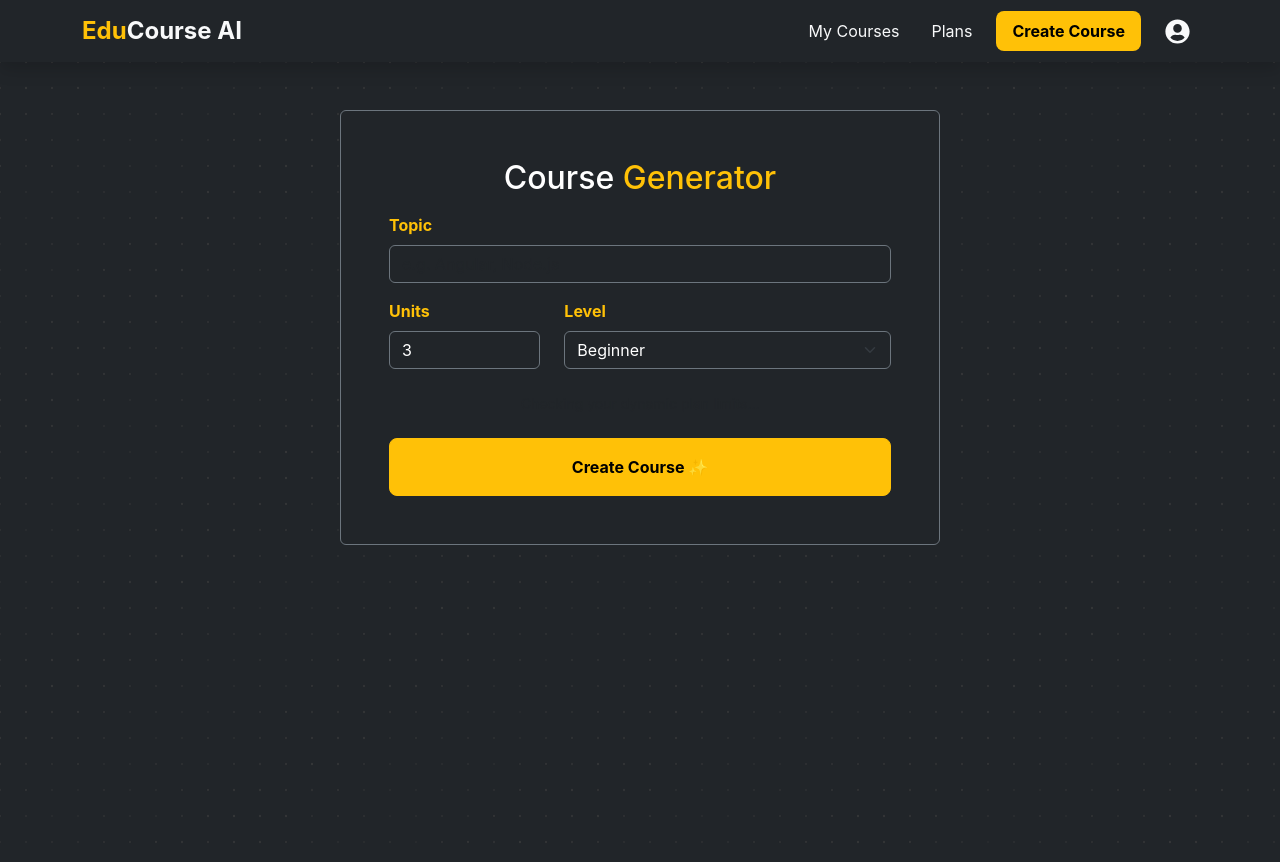
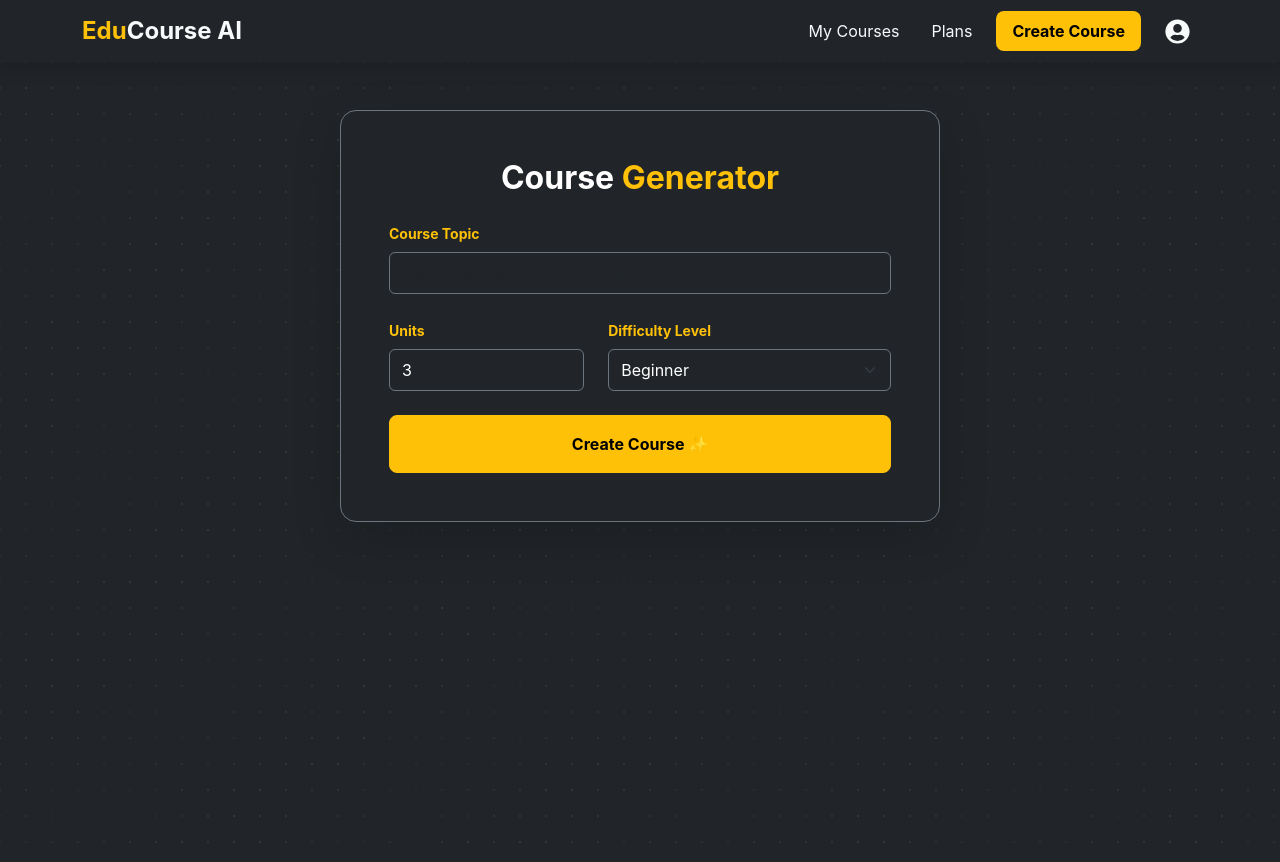
Before and after one commit to AbdelrahmanAhmed240/EduCourse-Project, a React (Vite) app in the folder eduforge-frontend/: page /generate in a window 1280 px wide. Built offline with nearby package versions, Linux system fonts and the light colour scheme.

Commit message:
UI fixes in Frontend

```diff
--- a/eduforge-frontend/src/pages/Generator.jsx
+++ b/eduforge-frontend/src/pages/Generator.jsx
@@ -6,9 +6,7 @@ import toast, { Toaster } from 'react-hot-toast';
 import { saveCourse, fetchRemainingCreations } from '../api';
 
 const Generator = () => {
-  const [topic, setTopic] = useState('');
-  const [units, setUnits] = useState(3);
-  const [level, setLevel] = useState('Beginner');
+  const [formData, setFormData] = useState({ topic: '', units: 3, level: 'Beginner' });
   const [remaining, setRemaining] = useState(null);
   const { updateCourse, loading, setLoading } = useCourse();
   const navigate = useNavigate();
@@ -16,28 +14,26 @@ const Generator = () => {
   useEffect(() => {
     if (localStorage.getItem('profile')) {
       fetchRemainingCreations()
-        .then(({ data }) => {
-          setRemaining(data.remaining);
-        })
-        .catch((err) => console.error("Could not load creation metrics limits:", err));
+        .then(({ data }) => setRemaining(data.remaining))
+        .catch(() => setRemaining(0)); // Default to 0 on failure for safety
     }
   }, []);
 
   const handleCreate = async (e) => {
     e.preventDefault();
-    if (!localStorage.getItem('profile')) return toast.error("Please log in to continue.");
-
-    if (remaining === 0) return toast.error("Limit reached for this week!");
+    if (loading) return;
+    if (!localStorage.getItem('profile')) return toast.error("Please log in to continue.", { id: 'gen-err' });
+    if (remaining === 0) return toast.error("Weekly generation limit reached.", { id: 'gen-err' });
 
     setLoading(true);
     try {
-      const { data } = await saveCourse({ topic, units, level });
+      const { data } = await saveCourse(formData);
       updateCourse(data);
-      toast.success("Course Created Successfully! ✨");
+      toast.success("Course generated successfully! ✨", { id: 'gen-success' });
       navigate('/dashboard');
     } catch (error) {
-      const errorMessage = error.response?.data?.message || "Something went wrong. Please try again.";
-      toast.error(errorMessage);
+      const msg = error.response?.data?.message || "Generation failed. Please try again.";
+      toast.error(msg, { id: 'gen-err' });
     } finally {
       setLoading(false);
     }
@@ -47,96 +43,72 @@ const Generator = () => {
     <DotPattern>
       <Toaster position="top-center" />
       <div className="py-5 container">
-        <div className="card p-5 border-secondary mx-auto bg-dark" style={{ maxWidth: '600px' }}>
-          <h2 className="text-center mb-3 text-white">Course <span className="text-warning">Generator</span></h2>
+        <div className="card p-4 p-md-5 border-secondary mx-auto bg-dark shadow-lg rounded-4" style={{ maxWidth: '600px' }}>
+          <h2 className="text-center mb-4 text-white fw-bold">
+            Course <span className="text-warning">Generator</span>
+          </h2>
 
           <form onSubmit={handleCreate}>
-            <div className="mb-3">
-              <label className="form-label text-warning fw-bold">Topic</label>
+            <div className="mb-4">
+              <label className="form-label text-warning small fw-bold">Course Topic</label>
               <input
                 type="text"
-                className="form-control bg-dark text-white border-secondary"
+                className="form-control bg-dark text-white border-secondary py-2"
                 required
-                onChange={(e) => setTopic(e.target.value)}
-                placeholder="e.g. Angular, Node.js"
-                disabled={remaining === 0 || loading}
+                placeholder="e.g. Advanced React Patterns"
+                value={formData.topic}
+                onChange={(e) => setFormData({...formData, topic: e.target.value})}
+                disabled={loading || remaining === 0}
               />
             </div>
 
             <div className="row mb-4">
-              <div className="col-4">
-                <label className="form-label text-warning fw-bold">Units</label>
+              <div className="col-5">
+                <label className="form-label text-warning small fw-bold">Units</label>
                 <input
                   type="number"
-                  className="form-control bg-dark text-white border-secondary"
-                  defaultValue="3"
-                  min="1"
-                  max="10"
-                  onChange={(e) => setUnits(e.target.value)}
-                  disabled={remaining === 0 || loading}
+                  className="form-control bg-dark text-white border-secondary py-2"
+                  min="1" max="10"
+                  value={formData.units}
+                  onChange={(e) => setFormData({...formData, units: e.target.value})}
+                  disabled={loading || remaining === 0}
                 />
               </div>
-              <div className="col-8">
-                <label className="form-label text-warning fw-bold">Level</label>
+              <div className="col-7">
+                <label className="form-label text-warning small fw-bold">Difficulty Level</label>
                 <select
-                  className="form-select bg-dark text-white border-secondary"
-                  onChange={(e) => setLevel(e.target.value)}
-                  disabled={remaining === 0 || loading}
+                  className="form-select bg-dark text-white border-secondary py-2"
+                  value={formData.level}
+                  onChange={(e) => setFormData({...formData, level: e.target.value})}
+                  disabled={loading || remaining === 0}
                 >
-                  <option>Beginner</option>
-                  <option>Intermediate</option>
-                  <option>Professional</option>
+                  <option value="Beginner">Beginner</option>
+                  <option value="Intermediate">Intermediate</option>
+                  <option value="Professional">Professional</option>
                 </select>
               </div>
             </div>
 
+            {/* Status indicator */}
+            {remaining !== null && (
               <div className="text-center mb-4">
-              {remaining === null ? (
-                <p className="text-muted small m-0">Checking your dynamic plan limits...</p>
-              ) : remaining === Infinity ? (
-                <p className="text-info fw-bold m-0">⚡ Unlimited Access Plan Enabled</p>
-              ) : (
-                <p className={`fw-bold m-0 ${remaining === 0 ? 'text-danger' : 'text-warning'}`}>
-                  {remaining === 0
-                    ? "⚠️ No creations available this week"
-                    : `📊 ${remaining} ${remaining === 1 ? 'creation' : 'creations'} available this week`
-                  }
+                <p className={`small fw-bold ${remaining === 0 ? 'text-danger' : 'text-warning'}`}>
+                  {remaining === Infinity ? "⚡ Unlimited Access" :
+                   remaining === 0 ? "⚠️ Limit reached for this week" :
+                   `📊 ${remaining} ${remaining === 1 ? 'creation' : 'creations'} remaining`}
                 </p>
+              </div>
             )}
-            </div>
 
-            {remaining === 0 ? (
-              <button
-                type="button"
-                className="btn btn-secondary fw-bold w-100 py-3 rounded-3"
-                style={{ cursor: 'not-allowed', opacity: 0.6 }}
-                disabled
-              >
-                0 Creations Available 🔒
-              </button>
-            ) : (
             <button
               type="submit"
-                className="btn btn-warning fw-bold w-100 py-3 rounded-3 d-flex align-items-center justify-content-center"
-                disabled={loading}
+              className="btn btn-warning w-100 fw-bold py-3 rounded-3 d-flex align-items-center justify-content-center"
+              disabled={loading || remaining === 0}
             >
               {loading ? (
-                  <>
-                    <span
-                      className="spinner-border spinner-border-sm me-3 text-dark"
-                      role="status"
-                      aria-hidden="true"
-                      style={{ width: '1.2rem', height: '1.2rem', strokeWidth: '3px' }}
-                    ></span>
-                    <span className="placeholder-glow">
-                      <span className="text-dark">Creating Your Syllabus... ⏳</span>
-                    </span>
-                  </>
-                ) : (
-                  "Create Course ✨"
-                )}
+                <><span className="spinner-border spinner-border-sm me-2"></span>Generating...</>
+              ) : "Create Course ✨"}
             </button>
-            )}
           </form>
         </div>
       </div>
--- a/eduforge-frontend/src/pages/Login.jsx
+++ b/eduforge-frontend/src/pages/Login.jsx
@@ -6,106 +6,103 @@ import toast, { Toaster } from 'react-hot-toast';
 
 const Login = () => {
   const [isLogin, setIsLogin] = useState(true);
+  const [loading, setLoading] = useState(false);
+  const [formData, setFormData] = useState({ name: '', email: '', password: '' });
   const navigate = useNavigate();
-  const [formData, setFormData] = useState({
-    name: '',
-    email: '',
-    password: ''
-  });
 
   const handleSubmit = async (e) => {
     e.preventDefault();
-    const passwordRegex = /^(?=.*[A-Za-z])(?=.*\d)[A-Za-z\d]{8,}$/;
+
+    // Professional Password Policy Validation
+    const passwordRegex = /^(?=.*[A-Za-z])(?=.*\d)(?=.*[@$!%*#?&])[A-Za-z\d@$!%*#?&]{8,}$/;
+
     if (!isLogin && !passwordRegex.test(formData.password)) {
-      toast.error("Password is too weak : Min 8 chars, 1 letter, 1 number", { id: 'pass-error' });
+      toast.error("Password must be 8+ chars, with 1 letter, 1 number, and 1 special character.", { id: 'auth-err' });
       return;
     }
 
+    setLoading(true);
     try {
       if (isLogin) {
         const { data } = await login({ email: formData.email, password: formData.password });
         localStorage.setItem('profile', JSON.stringify(data));
-        navigate('/profile');
+        toast.success("Welcome back!");
+        navigate('/dashboard');
       } else {
         await signup(formData);
-        toast.success("Account created successfully! Please log in.");
-        setIsLogin(true);
+        toast.success("Account created successfully! Please sign in.");
+        setIsLogin(true); // Switch to login view
+        setFormData({ name: '', email: '', password: '' }); // Clear form
       }
     } catch (error) {
-      const message = error.response?.data?.message || "An error occurred";
-      toast.error(message);
+      // Extract backend error message or fallback to default
+      const message = error.response?.data?.message || "Authentication failed. Please verify your credentials.";
+      toast.error(message, { id: 'auth-err' });
+    } finally {
+      setLoading(false);
     }
   };
 
   return (
     <DotPattern>
-      <Toaster position="center" reverseOrder={false} />
-      <div className="container d-flex justify-content-center my-4">
-        <div className="card bg-dark text-white border-secondary p-4 rounded-2 w-100" style={{ maxWidth: '600px' }}>
+      <Toaster position="top-center" reverseOrder={false} />
+      <div className="container d-flex justify-content-center align-items-center" style={{ minHeight: '80vh' }}>
+        <div className="card bg-dark text-white border border-secondary shadow-lg p-5 rounded-4 w-100" style={{ maxWidth: '450px' }}>
 
-          <div className="text-center mb-3">
-            <h2>
-              {isLogin ? 'Welcome ' : 'Join '}
+          <div className="text-center mb-4">
+            <h2 className="fw-bold mb-2">
+              {isLogin ? 'Sign In to ' : 'Join '}
               <span className="text-warning">EduCourse</span>
             </h2>
-            <p className="text-secondary">
-              {isLogin ? 'Sign in to your account' : 'Register for a new account'}
+            <p className="text-secondary small">
+              {isLogin ? 'Enter your credentials to access your account' : 'Create your account to start learning'}
             </p>
           </div>
 
           <form onSubmit={handleSubmit}>
             {!isLogin && (
               <div className="mb-3">
-                <label className="form-label text-warning">Full Name</label>
-                <input
-                  name="name"
-                  type="text"
-                  className="form-control bg-dark text-white border-secondary"
-                  required
-                  onChange={(e) => (setFormData({ ...formData, [e.target.name]: e.target.value}))}
-                />
+                <label className="form-label text-warning small fw-bold">Full Name</label>
+                <input name="name" type="text" className="form-control bg-dark text-white border-secondary" required
+                  onChange={(e) => setFormData({...formData, name: e.target.value})} value={formData.name} />
               </div>
             )}
 
             <div className="mb-3">
-              <label className="form-label text-warning">Email Address</label>
-              <input
-                name="email"
-                type="email"
-                className="form-control bg-dark text-white border-secondary"
-                required
-               onChange={(e) => (setFormData({ ...formData, [e.target.name]: e.target.value }))}
-               />
+              <label className="form-label text-warning small fw-bold">Email Address</label>
+              <input name="email" type="email" className="form-control bg-dark text-white border-secondary" required
+                onChange={(e) => setFormData({...formData, email: e.target.value})} value={formData.email} />
             </div>
 
-            <div className="mb-3">
-              <label className="form-label text-warning">Password</label>
-              <input
-                name="password"
-                type="password"
-                className="form-control bg-dark text-white border-secondary"
-                required
-                onChange={(e) => (setFormData({ ...formData, [e.target.name]: e.target.value }))}
-                />
+            <div className="mb-4">
+              <label className="form-label text-warning small fw-bold">Password</label>
+              <input name="password" type="password" className="form-control bg-dark text-white border-secondary" required
+                onChange={(e) => setFormData({...formData, password: e.target.value})} value={formData.password} />
+              {!isLogin && (
+                <small className="text-secondary d-block mt-1" style={{ fontSize: '0.75rem' }}>
+                  Min 8 chars, 1 letter, 1 number, 1 special character (@$!%*#?&)
+                </small>
+              )}
             </div>
 
-            <button type="submit" className="btn btn-warning w-75 d-flex justify-content-center fw-bold rounded-3 mx-auto my-4">
-              {isLogin ? 'Login' : 'Sign Up'}
+            <button
+              type="submit"
+              className="btn btn-warning w-100 fw-bold py-2 rounded-3 mb-3"
+              disabled={loading}
+            >
+              {loading ? (
+                <span><span className="spinner-border spinner-border-sm me-2"></span>Processing...</span>
+              ) : (
+                isLogin ? 'Sign In' : 'Create Account'
+              )}
             </button>
 
             <div className="text-center">
-              <button
-                type="button"
-                className="btn border-0 text-white opacity-75"
-                onClick={() => setIsLogin(!isLogin)}
-              >
-                {isLogin ? "No account? " : "Have an account? "}
-                <h6 className="text-warning">
-                  {isLogin ? 'Register' : 'Sign In'}
-                </h6>
+              <button type="button" className="btn btn-link text-white text-decoration-none small opacity-75" onClick={() => setIsLogin(!isLogin)}>
+                {isLogin ? "Don't have an account? " : "Already have an account? "}
+                <span className="text-warning fw-bold">{isLogin ? 'Register' : 'Sign In'}</span>
               </button>
             </div>
-
           </form>
         </div>
       </div>
```
Lines whose indentation alone changed are shown as unchanged.
